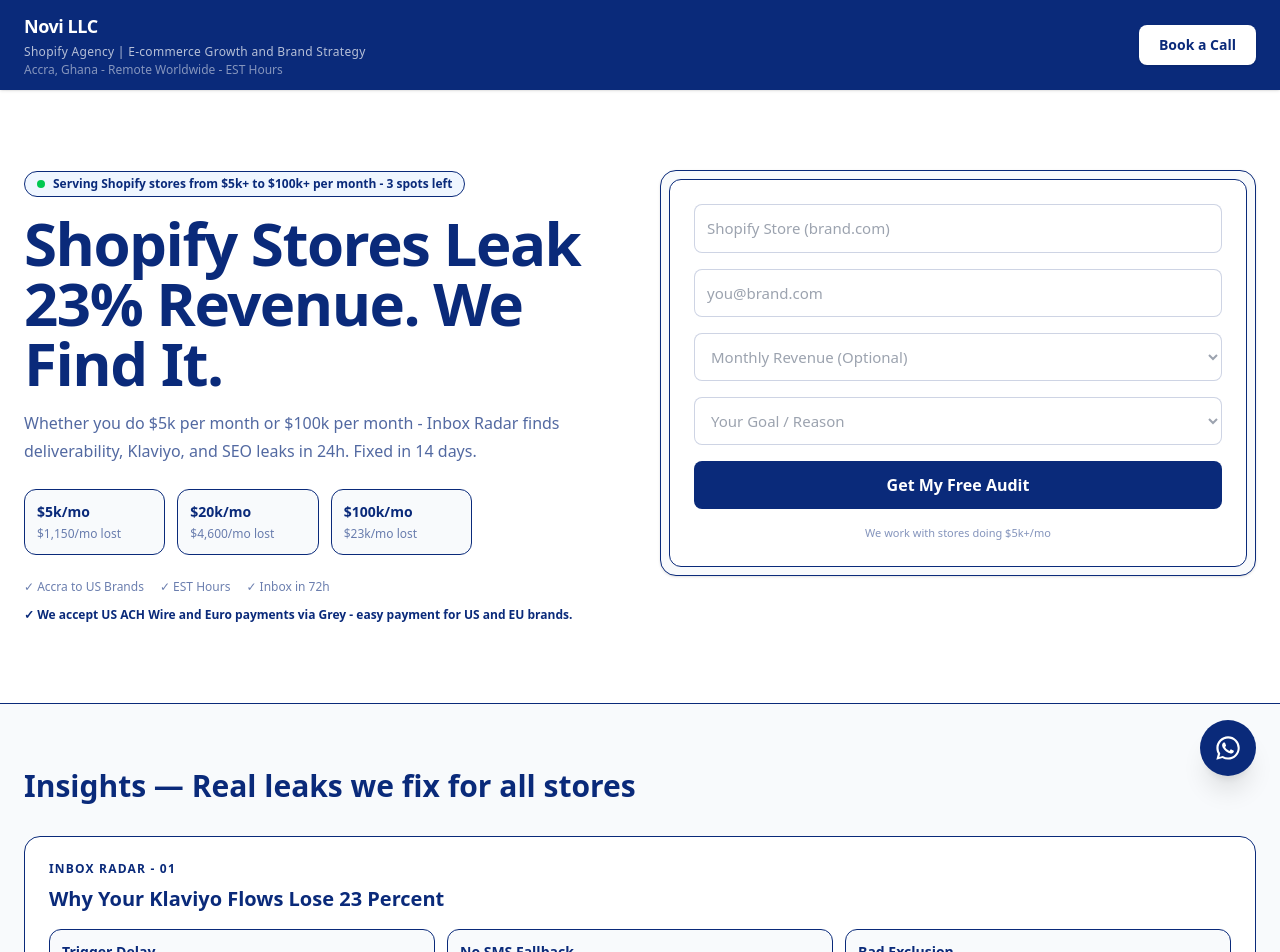
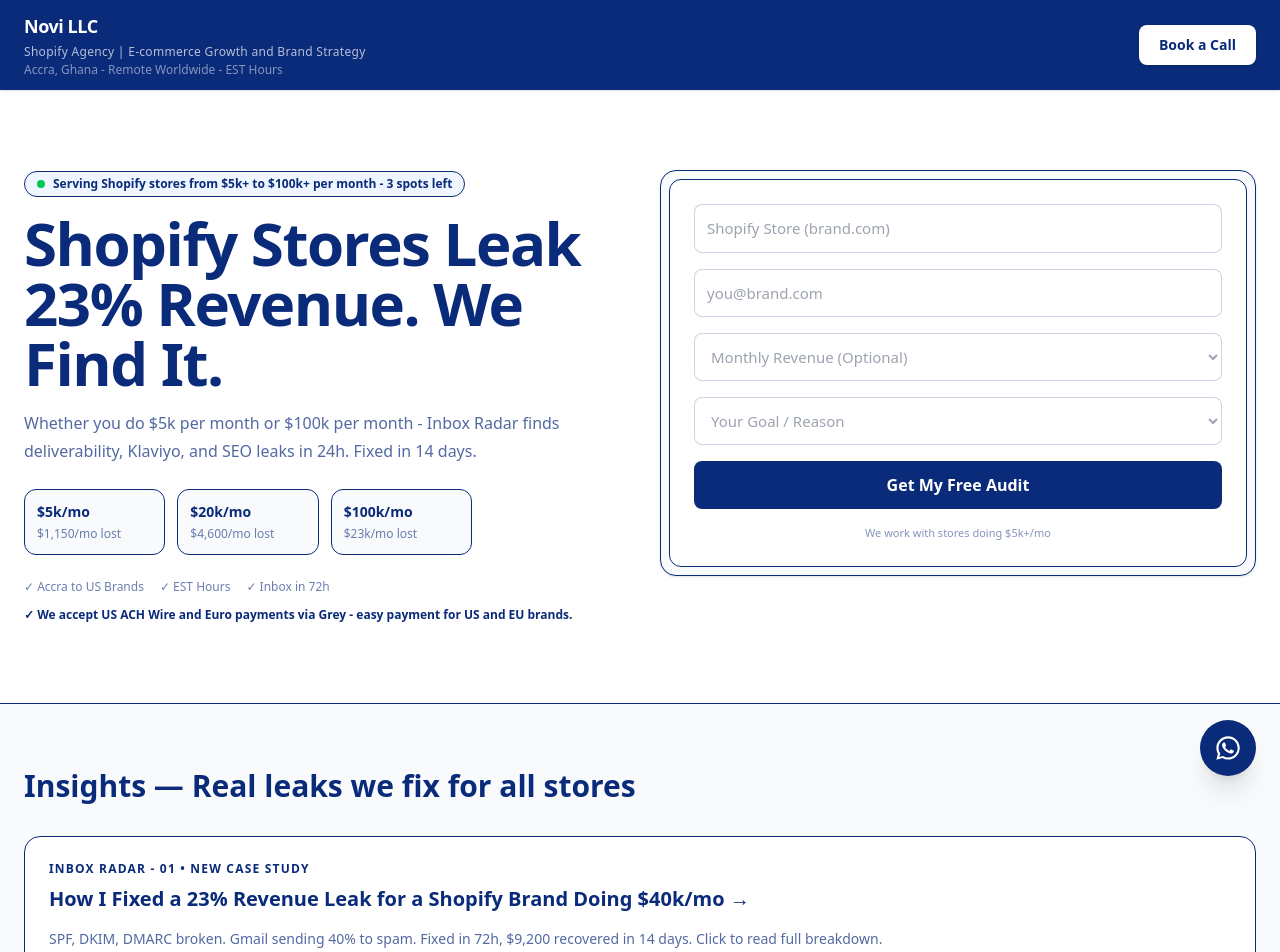
Before and after one commit to NOVI-I6699-cmd/portfolio-starter-kit, a Next.js app: page / in a window 1280 px wide. Shown: the top 952 px of the page. Built offline with nearby package versions, Linux system fonts and the light colour scheme.

Commit message:
Update page.tsx

```diff
--- a/app/page.tsx
+++ b/app/page.tsx
@@ -1,4 +1,5 @@
 "use client"
+import Link from 'next/link'
 import AuditForm from "./components/AuditForm"
 import WhatsAppButton from "./components/WhatsAppButton"
 
@@ -33,16 +34,25 @@
         </div>
         <div className="bg-slate-50 p-2 rounded-2xl border shadow-sm"><AuditForm /></div>
       </section>
+
       <section id="insights" className="bg-slate-50 border-y py-16">
         <div className="max-w-7xl mx-auto px-6">
           <h2 className="text-3xl font-bold text-[#0A2A7A]">Insights — Real leaks we fix for all stores</h2>
           <div className="mt-8 grid gap-5">
-            <div className="bg-white rounded-2xl border p-6"><div className="text-xs uppercase tracking-widest font-semibold text-[#0A2A7A]">INBOX RADAR - 01</div><div className="mt-2 text-xl font-bold text-[#0A2A7A]">Why Your Klaviyo Flows Lose 23 Percent</div><div className="mt-4 grid md:grid-cols-3 gap-3 text-sm"><div className="bg-slate-50 border rounded-xl p-3"><div className="font-bold">Trigger Delay</div><div className="mt-1 opacity-70 text-xs">1h to 5 mins = +11% recovery</div></div><div className="bg-slate-50 border rounded-xl p-3"><div className="font-bold">No SMS Fallback</div><div className="mt-1 opacity-70 text-xs">Fire SMS after 30 mins if spam</div></div><div className="bg-slate-50 border rounded-xl p-3"><div className="font-bold">Bad Exclusion</div><div className="mt-1 opacity-70 text-xs">You block engaged users by mistake</div></div></div></div>
+
+            {/* THIS CARD NOW LINKS TO YOUR ARTICLE */}
+            <Link href="/insights/how-i-fixed-23-percent-revenue-leak-shopify" className="block bg-white rounded-2xl border p-6 hover:shadow-md transition">
+              <div className="text-xs uppercase tracking-widest font-semibold text-[#0A2A7A]">INBOX RADAR - 01 • NEW CASE STUDY</div>
+              <div className="mt-2 text-xl font-bold text-[#0A2A7A]">How I Fixed a 23% Revenue Leak for a Shopify Brand Doing $40k/mo →</div>
+              <div className="mt-3 text-sm leading-7 opacity-70 text-[#0A2A7A]">SPF, DKIM, DMARC broken. Gmail sending 40% to spam. Fixed in 72h, $9,200 recovered in 14 days. Click to read full breakdown.</div>
+            </Link>
+
             <div className="bg-white rounded-2xl border p-6"><div className="text-xs uppercase tracking-widest font-semibold text-[#8B5E00]">CASE STUDY - 02</div><div className="mt-2 text-xl font-bold text-[#0A2A7A]">From Spam to Inbox in 72h - Full in 14 Days</div><div className="mt-3 text-sm leading-7 opacity-70 text-[#0A2A7A]"><div>Day 1-2: SPF DKIM DMARC broken + 38% dead list. Fixed DNS, cleaned list.</div><div>Day 3: 92% inbox - first sales from spam folder.</div><div>Day 4-14: Warm 100 to 5000 per day. 23% revenue recovered. Gmail needs 7-10 days trust.</div></div></div>
             <div className="bg-white rounded-2xl border p-6"><div className="text-xs uppercase tracking-widest font-semibold">STRATEGY - 03</div><div className="mt-2 text-xl font-bold text-[#0A2A7A]">Shopify SEO in 2026</div><div className="mt-3 text-sm opacity-70 text-[#0A2A7A]">EEAT + Core Web Vitals. We fix collection schema, speed, UGC reviews. Works for $5k to $100k stores.</div></div>
           </div>
         </div>
       </section>
+
       <footer className="text-white py-10 bg-[#0A2A7A]">
         <div className="max-w-7xl mx-auto px-6 flex flex-col md:flex-row justify-between gap-6">
           <div><div className="font-bold">Novi LLC</div><div className="mt-1 text-xs text-white/70">Shopify Agency | E-commerce Growth and Brand Strategy</div><div className="mt-2 text-xs text-white/60">Accra, Ghana - Remote Worldwide - EST Hours</div><div className="mt-2 text-xs text-white/70">We accept US ACH Wire and Euro payments via Grey - easy payment for US and EU brands.</div><div className="mt-3 text-sm"><a href="mailto:info@novi-llc.com" className="underline text-white/80">info@novi-llc.com</a></div></div>
```
